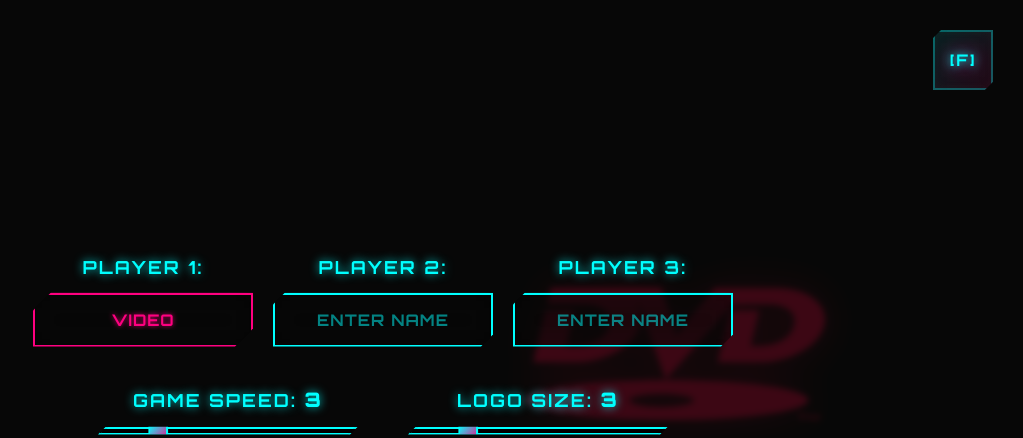
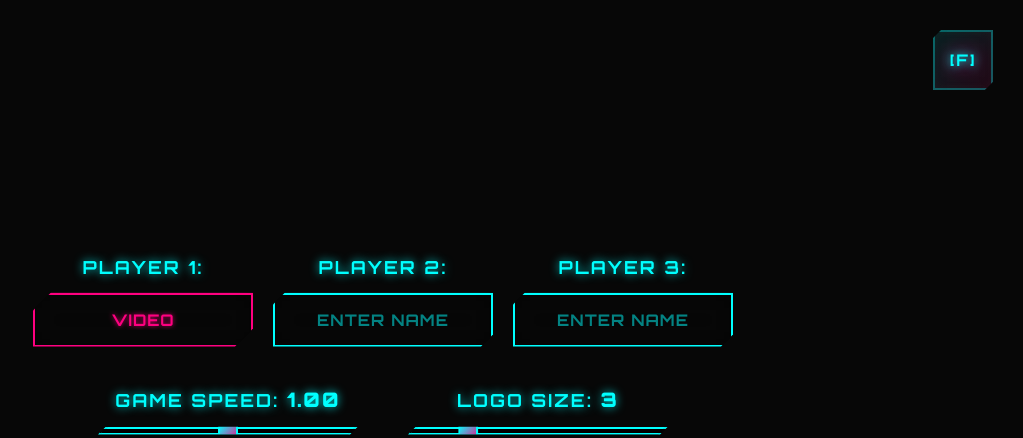
Before and after one commit to uhlitz/dvd-screensaver-game, a website: page index.html in a window 1280 px wide. Shown: the top 438 px of the page, without its empty margins (257-1280 px from the left). Drawn offline with Linux system fonts and the light colour scheme.

Commit message:
Rework speed knob mapping

```diff
--- a/index.html
+++ b/index.html
@@ -29,9 +29,9 @@
         </div>
         <div class="controls-container">
             <div class="control-group">
-                <div class="control-label">Game Speed: <span class="control-value" id="current-speed">3</span></div>
+                <div class="control-label">Game Speed: <span class="control-value" id="current-speed">1</span></div>
                 <div class="slider-container">
-                    <input type="range" id="speed-slider" class="game-slider" min="1" max="11" value="3" step="1">
+                    <input type="range" id="speed-slider" class="game-slider" min="1" max="11" value="6" step="1">
                 </div>
             </div>
             <div class="control-group">
--- a/script.js
+++ b/script.js
@@ -1,7 +1,8 @@
 class DVDCornerChallenge {
             constructor() {
-                this.MIN_SPEED = 1; // Speed when the slider is at 1
-                this.MAX_SPEED = 20; // Speed when the slider is at 11
+                this.MIN_SPEED = 0.01; // Speed when the knob is at 1
+                this.MAX_SPEED = 20; // Speed when the knob is at 11
+                this.DEFAULT_KNOB = 6; // Default knob position (speed 1)
                 this.initializeElements();
                 this.initializeGame();
                 this.setupEventListeners();
@@ -64,8 +65,8 @@ class DVDCornerChallenge {
 
                 // Game configuration
                 this.config = {
-                    // Slider value for speed control (1-11)
-                    speedMultiplier: 3, // Default speed (slider value 3)
+                    // Slider knob position (1-11)
+                    speedKnob: this.DEFAULT_KNOB,
                     baseLogo: { width: 200, height: 88 },
                     sizeMultiplier: 3, // Default size (slider value 3)
                     logoWidth: 200,
@@ -79,6 +80,9 @@ class DVDCornerChallenge {
 
                 // Initialize audio context
                 this.initializeAudio();
+
+                // Sync sliders with configured defaults
+                this.elements.speedSlider.value = this.config.speedKnob;
 
                 this.updateSpeeds();
                 this.updateSizes();
@@ -108,6 +112,21 @@ class DVDCornerChallenge {
                     const cross = icon.querySelector('#sound-x') || icon.querySelector('#sound-x-setup');
                     if (cross) cross.style.display = this.soundEnabled ? 'none' : 'inline';
                 });
+            }
+
+            knobToSpeed(k) {
+                const DEFAULT_SPEED = 1;
+                if (k <= this.DEFAULT_KNOB) {
+                    const stepsBelow = this.DEFAULT_KNOB - 1;
+                    return this.MIN_SPEED + (k - 1) * (DEFAULT_SPEED - this.MIN_SPEED) / stepsBelow;
+                }
+                const stepsAbove = 11 - this.DEFAULT_KNOB;
+                return DEFAULT_SPEED + (k - this.DEFAULT_KNOB) * (this.MAX_SPEED - DEFAULT_SPEED) / stepsAbove;
+            }
+
+            updateSpeedLabel() {
+                const speed = this.knobToSpeed(this.config.speedKnob);
+                this.elements.currentSpeed.textContent = speed.toFixed(2);
             }
 
             playBounceSound() {
@@ -181,8 +200,7 @@ class DVDCornerChallenge {
 
                 // Speed slider event listener
                 this.elements.speedSlider.addEventListener('input', (e) => {
-                    this.config.speedMultiplier = parseInt(e.target.value);
-                    this.elements.currentSpeed.textContent = this.config.speedMultiplier;
+                    this.config.speedKnob = parseInt(e.target.value);
                     this.updateSpeeds();
                     this.updatePreviewSpeeds();
                 });
@@ -247,12 +265,10 @@ class DVDCornerChallenge {
             }
 
             updateSpeeds() {
-                // Linear mapping: slider 1 => MIN_SPEED, slider 11 => MAX_SPEED
-                const sliderValue = this.config.speedMultiplier;
-                const maxSlider = 11;
-                const speed = this.MIN_SPEED + (sliderValue - 1) * (this.MAX_SPEED - this.MIN_SPEED) / (maxSlider - 1);
+                const speed = this.knobToSpeed(this.config.speedKnob);
                 this.config.previewSpeed = speed;
                 this.config.gameSpeed = speed;
+                this.updateSpeedLabel();
             }
 
             updateSizes() {
```
Also changed, not shown: README.md.
